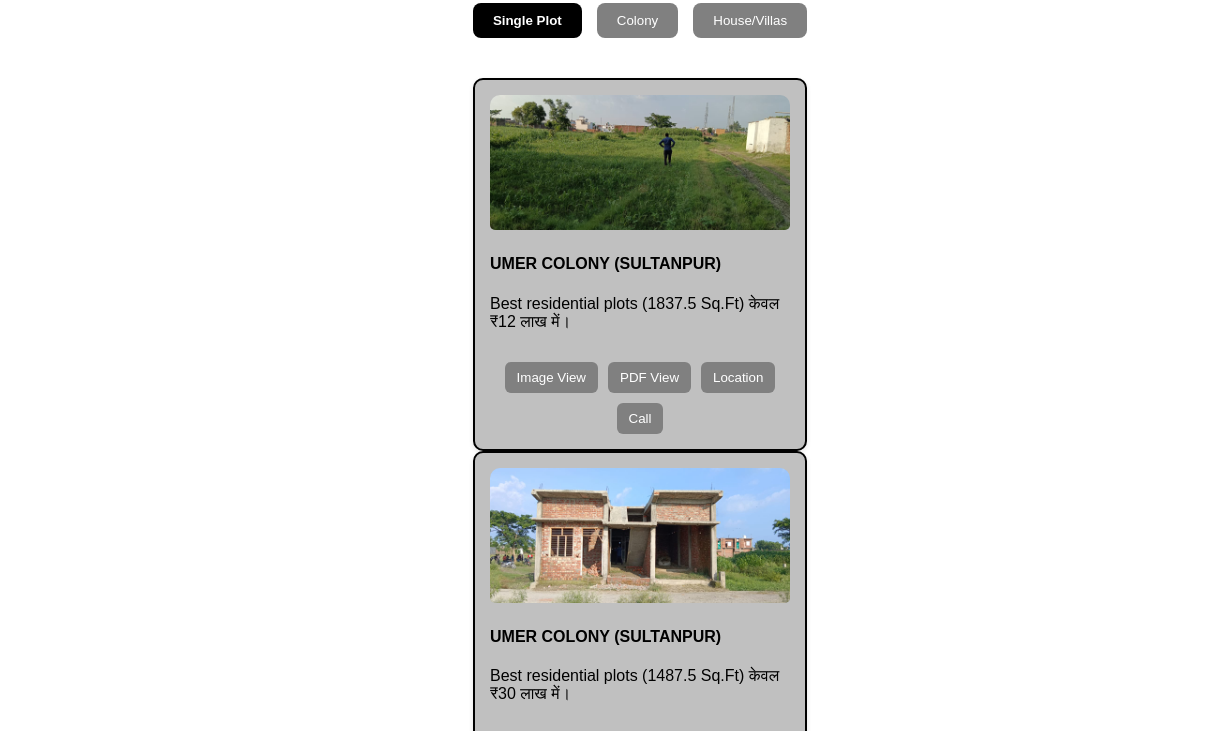
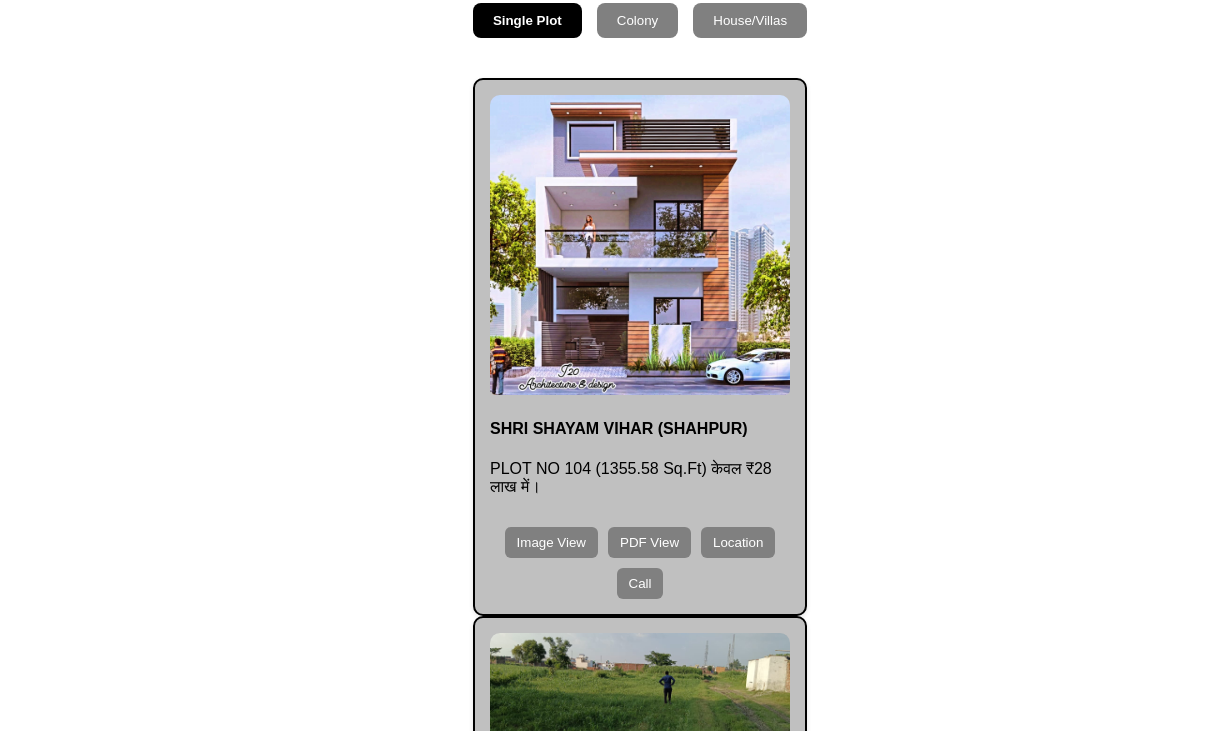
Before and after one commit to IDRISH12345/realtech, a plain HTML site: page plots.html in a window 1280 px wide. Shown: the part 128-859 px from the top of the page, 0-1205 px from the left. Drawn offline with Linux system fonts and the light colour scheme.

Commit message:
Add files via upload

```diff
--- a/plots.html
+++ b/plots.html
@@ -77,9 +77,31 @@
     <div id="single" class="tab-content active-tab">
       <div class="card">
         <div class="card-image-container">
+          <img src="images/104.jpeg" alt="Villa" >
+            <h4>SHRI SHAYAM VIHAR (SHAHPUR)</h4>
+             <p>PLOT NO 104 (1355.58 Sq.Ft) केवल ₹28 लाख में।  </p>
+        </div>
+        <div class="card-buttons">
+
+
+        <button onclick="showImageList(this)" data-images='["images/104.jpeg", "images/104 1.jpeg", "images/104 2.jpeg", "images/104 3.jpeg"]'>Image View</button>
+
+
+
+          <button onclick="window.open('plots/104.pdf')">PDF View</button>
+          <button onclick="window.open('https://maps.app.goo.gl/m8fgcAnPg5ZpgDyz9')">Location</button>
+          <button onclick="window.open('tel:+918534904412')">Call</button>
+        </div>
+      </div>
+
+
+
+
+<div class="card">
+        <div class="card-image-container">
           <img src="images/new sabar colony.jpeg" alt="Residential plot in Sultanpur">
            <h4>UMER COLONY (SULTANPUR)</h4>
-            <p>Best residential plots (1837.5 Sq.Ft) केवल ₹12 लाख में।  </p>
+            <p>Best residential plots (1833.0 Sq.Ft) केवल ₹12 लाख में।  </p>
 
         </div>
         <div class="card-buttons">
@@ -100,7 +122,7 @@
 
 
 
-          <button onclick="window.open('files/plot1.pdf')">PDF View</button>
+          <button onclick="window.open('plots/resi2.pdf')">PDF View</button>
           <button onclick="window.open('https://maps.app.goo.gl/qsEU4Pa3GajmqG8FA')">Location</button>
           <button onclick="window.open('tel:+918534904412')">Call</button>
         </div>
@@ -122,7 +144,7 @@
         <div class="card-image-container">
           <img src="images/new colony spur.jpeg" alt="Residential plot in Sultanpur">
            <h4>UMER COLONY (SULTANPUR)</h4>
-            <p>Best residential plots (1487.5 Sq.Ft) केवल ₹30 लाख में।  </p>
+            <p>Best residential plots (1462.5 Sq.Ft) केवल ₹30 लाख में।  </p>
 
         </div>
         <div class="card-buttons">
@@ -143,7 +165,7 @@
 
 
 
-          <button onclick="window.open('files/plot1.pdf')">PDF View</button>
+          <button onclick="window.open('plots/resi1.pdf')">PDF View</button>
           <button onclick="window.open('https://maps.app.goo.gl/eaMi4E1gzQVrx1xA6')">Location</button>
           <button onclick="window.open('tel:+918534904412')">Call</button>
         </div>
```
Also changed, not shown: 2 other files.
